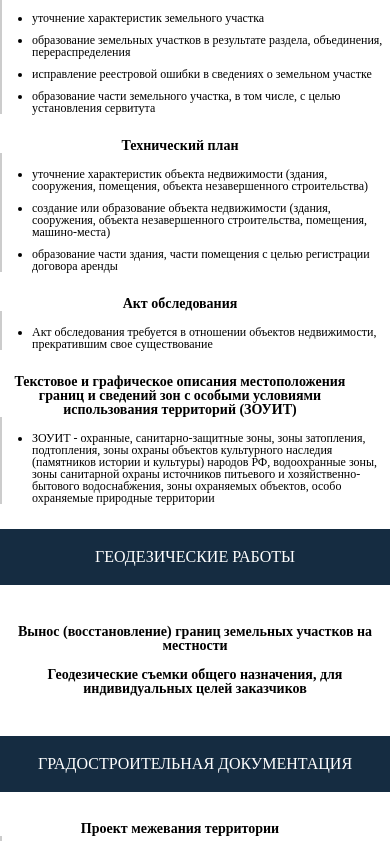
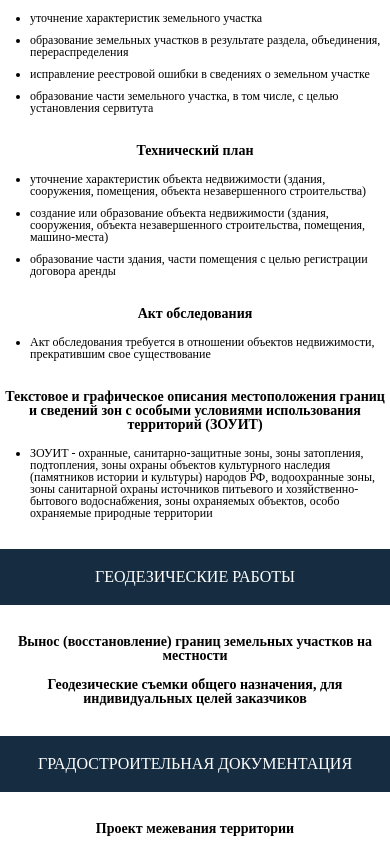
Before and after one commit to FedMike/Project-1, a plain HTML site: page index.html in a window 390 px wide. Shown: the part 803-1644 px from the top of the page. Drawn offline with Linux system fonts and the light colour scheme.

Commit message:
Add files via upload

```diff
--- a/css/style.css
+++ b/css/style.css
@@ -150,6 +150,7 @@ h1, h2, h3, h4, h5, h6 {font-size: inherit; font-weight: 400;}
     .content-section-title {
         font-size: 14px;
         text-align: center;
+        padding: 15px 5px 0px 5px;
     }
 }
 @keyframes content-section-title {
@@ -165,6 +166,8 @@ h1, h2, h3, h4, h5, h6 {font-size: inherit; font-weight: 400;}
 @media (max-width: 479px) {
     .content-section-list {
         font-size: 12px;
+        padding: 15px 5px 5px 30px;
+        border: none;
     }
 }
 .content-section-list li {
@@ -188,7 +191,7 @@ h1, h2, h3, h4, h5, h6 {font-size: inherit; font-weight: 400;}
 @media (max-width: 479px) {
     .geodetic-content {
         font-size: 14px;
-        padding: 40px 0px;
+        padding: 30px 5px;
     }
 }
 .geodetic-content p {
```
